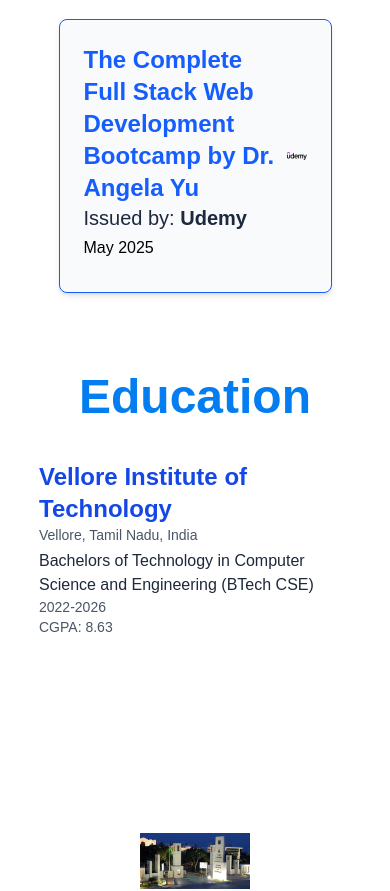
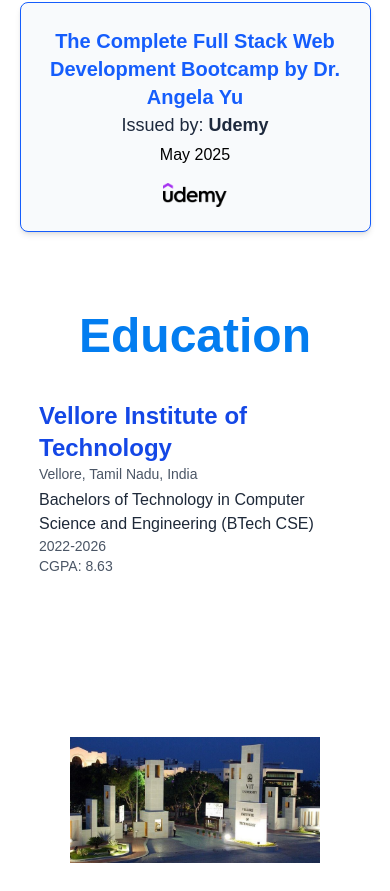
Before and after one commit to krishang-r/krishangratra, a Next.js app: page / in a window 390 px wide. Shown: the part 7793-8684 px from the top of the page. Built offline with nearby package versions, Linux system fonts and the light colour scheme.

Commit message:
Card responsive updates

```diff
--- a/components/ui/CourseCard.tsx
+++ b/components/ui/CourseCard.tsx
@@ -9,23 +9,23 @@
 
 const CourseCard = ({ title, org, validity, orgLogo }: CourseCardProps) => {
   return (
-    <div className="w-[70%] min-h-[100px] mx-auto my-7 bg-slate-50 border border-blue-600 rounded-lg p-6 shadow-md hover:shadow-xl hover:scale-103 transition-all duration-300">
-      <div className="flex justify-between items-stretch mb-2">
+    <div className="w-[90%] md:w-[70%] min-h-[100px] mx-auto my-7 bg-slate-50 border border-blue-600 rounded-lg p-6 shadow-md hover:shadow-xl hover:scale-[1.03] transition-all duration-300">
+      <div className="flex flex-col sm:flex-row justify-between items-center sm:items-stretch gap-4">
         {/* Left Section */}
-        <div>
-          <h3 className="text-2xl md:text-3xl font-semibold text-blue-600">{title}</h3>
-          <h4 className="text-xl text-slate-800 mb-1 font-bold">
+        <div className="text-center sm:text-left">
+          <h3 className="text-xl sm:text-2xl md:text-3xl font-semibold text-blue-600">{title}</h3>
+          <h4 className="text-lg sm:text-xl text-slate-800 mb-1 font-bold">
             <span className='font-normal'>Issued by: </span>{org}
           </h4>
-          {validity}
+          <p className="text-base text-black">{validity}</p>
         </div>
 
         {/* Right Section with Centered Logo */}
-        <div className="flex items-center mt-2">
+        <div className="flex justify-center sm:items-center">
           <img
-            src={`/logo/${orgLogo}`} // Assuming image is in /public/logo/
+            src={`/logo/${orgLogo}`}
             alt={`${org} logo`}
-            className="w-20 h-20 object-contain"
+            className="w-16 sm:w-20 h-auto object-contain"
           />
         </div>
       </div>
--- a/components/ui/EducationCard.tsx
+++ b/components/ui/EducationCard.tsx
@@ -24,7 +24,7 @@
         </div>
 
         {/* Right Section */}
-        <div className="max-w-[35%] h-100 flex items-center justify-center">
+        <div className="max-w-[80%] md:max-w-[35%] h-100 flex items-center justify-center">
           <img
             src={`/education/${image}`}
             alt={`${institute} logo`}
```
